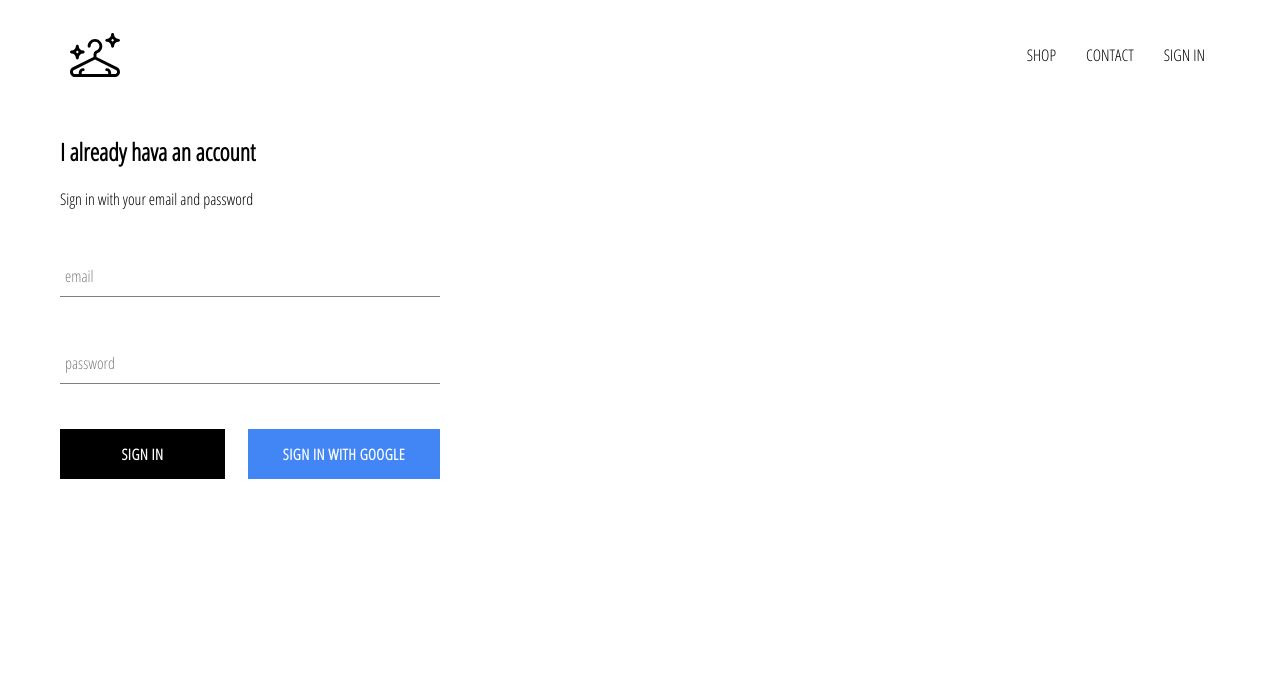
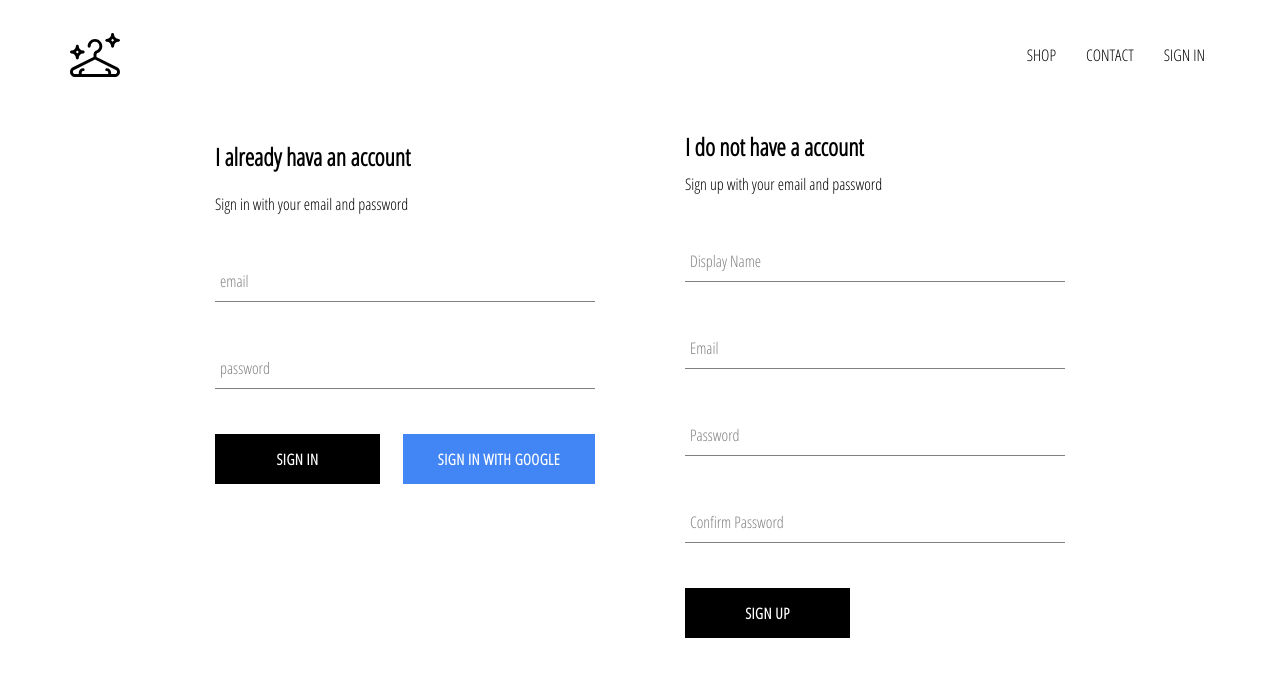
Before and after one commit to Joshmatjjen/jasky-clothing, a React (Create React App) app: page /signin in a window 1280 px wide. Shown: the top 676 px of the page. Built offline with nearby package versions, Linux system fonts and the light colour scheme; no server answers.

Commit message:
implemented firebase utils, included ability to store authenticated users into our firestore database

```diff
--- a/src/App.js
+++ b/src/App.js
@@ -6,7 +6,7 @@
 import ShopePage from './pages/shop/shop.component';
 import SignInAndSignUpPage from './pages/sign-in-and-sign-up/sign-in-and-sign-up.component'
 import Header from './components/header/header.component';
-import { auth } from './firebase/firebase.utils';
+import { auth, createUserProfileDocument } from './firebase/firebase.utils';
 
 class App extends React.Component {
   constructor() {
@@ -20,11 +20,29 @@
   unsubscribeFromAuth = null
 
   componentDidMount() {
-    this.unsubscribeFromAuth = auth.onAuthStateChanged(user => {
-      this.setState({ currentUser: user });
+    this.unsubscribeFromAuth = auth.onAuthStateChanged(async userAuth => {
+      if(userAuth) {
+        const userRef = await createUserProfileDocument(userAuth);
 
-      console.log(user);
-    } )
+        userRef.onSnapshot(snapShot => {
+          this.setState(
+            {
+              currentUser: {
+                id: snapShot.id,
+                ...snapShot.data()
+              }
+            },
+            () => {
+              console.log(this.state);
+            }
+          );
+
+          console.log(this.state);
+        })
+      }
+
+      this.setState({ currentUser: userAuth });
+    })
   }
 
   componentWillUnmount() {
@@ -34,7 +52,7 @@
   render() {
     return (
       <div>
-        <Header />
+        <Header currentUser={this.state.currentUser} />
         <Switch>
           <Route exact path='/' component={HomePage} />
           <Route path='/shop' component={ShopePage} />
--- /dev/null
+++ b/src/components/sign-up/sign-up.component.jsx
@@ -0,0 +1,108 @@
+import React from 'react';
+
+import FormInput from '../form-input/form-input.component';
+import CustomButton from '../custom-button/custom-button.component';
+
+import { auth, createUserProfileDocument } from '../../firebase/firebase.utils';
+
+import './sign-up.styles.scss';
+
+class SignUp extends React.Component {
+  constructor() {
+    super();
+
+    this.state = {
+      displayName: '',
+      email: '',
+      password: '',
+      confirmPassword: ''
+    }
+  }
+
+  handleSubmit = async event => {
+    event.preventDefault();
+
+    const {displayName, email, password, confirmPassword} = this.state;
+
+    if(password !== confirmPassword ) {
+      alert("passwords don't match");
+      return;
+    }
+
+    try {
+      const { user } = await auth.createUserWithEmailAndPassword(
+        email,
+        password
+      );
+
+      await createUserProfileDocument(user, { displayName });
+
+        this.setState({
+          displayName: '',
+          email: '',
+          password: '',
+          confirmPassword: ''
+        })
+
+    } catch (error) {
+      console.log(error);
+    }
+  };
+
+  handleChange = event => {
+    const { name, value } = event.target;
+
+    this.setState({ [name]: value });
+  }
+
+  render() {
+    const {displayName, email, password, confirmPassword} = this.state;
+    return(
+      <div className='sign-up'>
+        <h2 className='title'>I do not have a account</h2>
+        <span>Sign up with your email and password</span>
+        <form className='sign-up-form' onSubmit={this.handleSubmit}>
+          <FormInput
+            type='text'
+            name='displayName'
+            value={displayName}
+            onChange={this.handleChange}
+            label='Display Name'
+            required
+          />
+
+          <FormInput
+            type='email'
+            name='email'
+            value={email}
+            onChange={this.handleChange}
+            label='Email'
+            required
+          />
+
+          <FormInput
+            type='password'
+            name='password'
+            value={password}
+            onChange={this.handleChange}
+            label='Password'
+            required
+          />
+
+          <FormInput
+            type='password'
+            name='confirmPassword'
+            value={confirmPassword}
+            onChange={this.handleChange}
+            label='Confirm Password'
+            required
+          />
+
+          <CustomButton type='submit'>SIGN UP</CustomButton>
+        </form>
+      </div>
+    )
+  }
+}
+
+export default SignUp;
--- /dev/null
+++ b/src/components/sign-up/sign-up.styles.scss
@@ -0,0 +1,9 @@
+.sign-up {
+  display: flex;
+  flex-direction: column;
+  width: 380px;
+
+  .title {
+    margin: 10px 0;
+  }
+}
--- a/src/firebase/firebase.utils.js
+++ b/src/firebase/firebase.utils.js
@@ -13,6 +13,33 @@
   measurementId: "G-M4ZRSZPNDR"
 };
 
+export const createUserProfileDocument = async (userAuth, additionalData) => {
+  if (!userAuth) return;
+
+  const userRef = firestore.doc(`users/${userAuth.uid}`);
+
+  const snapShot = await userRef.get();
+
+  if(!snapShot.exists) {
+    const { displayName, email } = userAuth;
+    const createdAt = new Date();
+
+    try {
+      await userRef.set({
+        displayName,
+        email,
+        createdAt,
+        ...additionalData
+      })
+    }catch (error) {
+      console.log('errror creating user', error.message);
+    }
+  }
+
+  return userRef;
+
+}
+
 firebase.initializeApp(config);
 
 export const auth = firebase.auth();
--- a/src/pages/sign-in-and-sign-up/sign-in-and-sign-up.component.jsx
+++ b/src/pages/sign-in-and-sign-up/sign-in-and-sign-up.component.jsx
@@ -2,10 +2,12 @@
 
 import './sign-in-and-sign-up.styles.scss'
 import SignIn from '../../components/sign-in/sign-in.component'
+import SignUp from '../../components/sign-up/sign-up.component'
 
 const SignInAndSignUpPage = () => (
   <div className='sign-in-and-sign-up'>
     <SignIn />
+    <SignUp />
   </div>
 );
 
--- a/src/pages/sign-in-and-sign-up/sign-in-and-sign-up.styles.scss
+++ b/src/pages/sign-in-and-sign-up/sign-in-and-sign-up.styles.scss
@@ -0,0 +1,6 @@
+.sign-in-and-sign-up {
+  width: 850px;
+  display: flex;
+  justify-content: space-between;
+  margin: 30px auto;
+}
```
